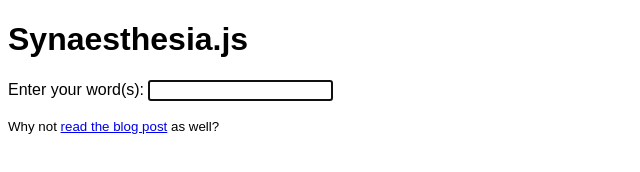
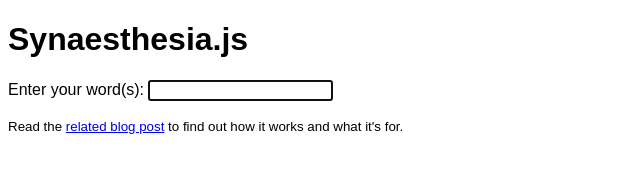
Before and after one commit to matthewpennell/Synaesthesia.js, a plain HTML site: page index.html in a window 1280 px wide. Shown: the whole page, without its empty margins (0-640 px from the left). Drawn offline with Linux system fonts and the light colour scheme.

Commit message:
Update wording.

```diff
--- a/index.html
+++ b/index.html
@@ -30,7 +30,7 @@
 
 		<p>Enter your word(s): <input type="text" id="words" maxlength="32" autofocus></p>
 
-		<p><small>Why not <a href="http://www.thewatchmakerproject.com/post/synaesthesia-js/">read the blog post</a> as well?</small></p>
+		<p><small>Read the <a href="http://www.thewatchmakerproject.com/post/synaesthesia-js/">related blog post</a> to find out how it works and what it's for.</small></p>
 
 		<div id="colours"></div>
 
```
